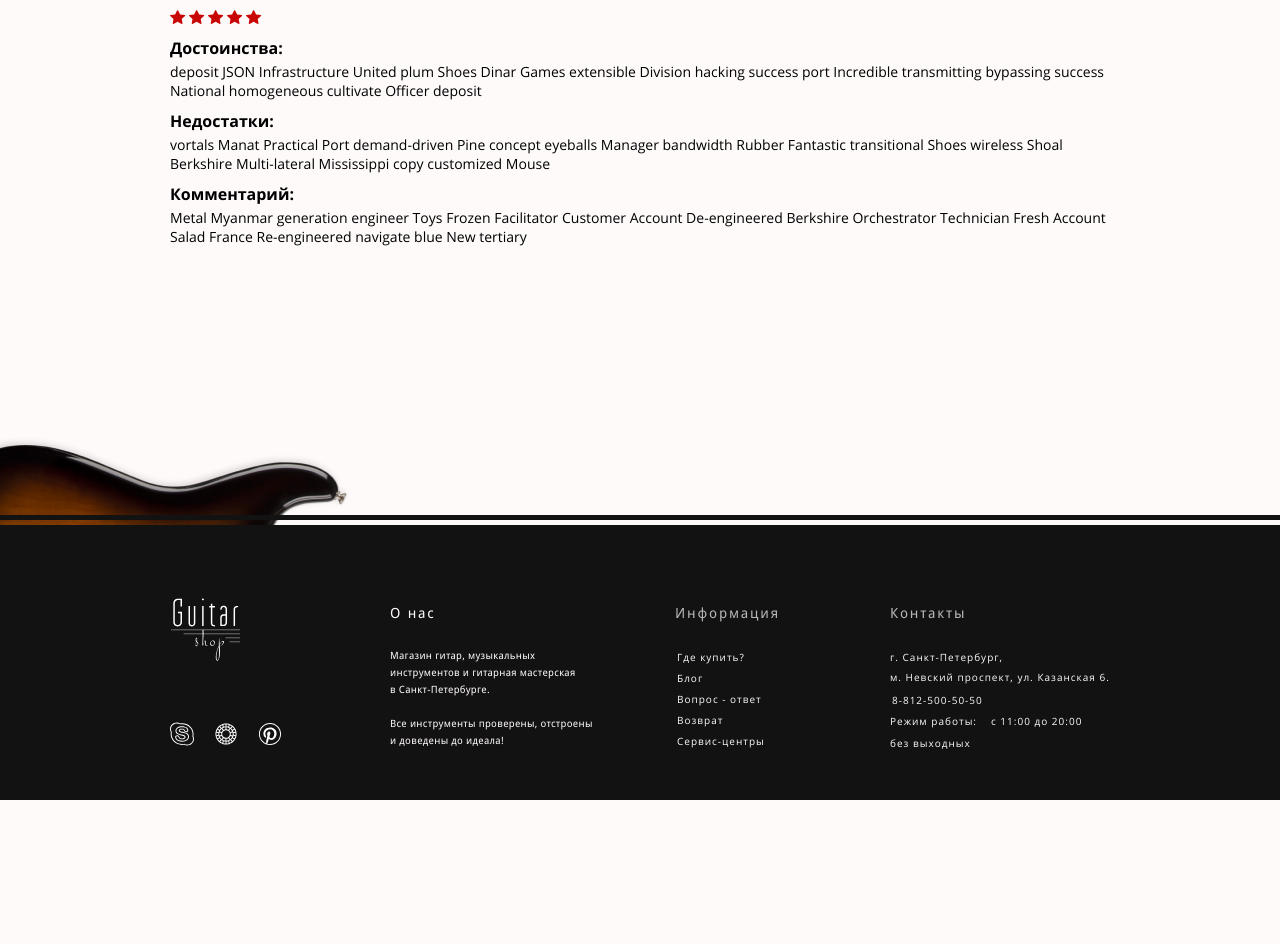
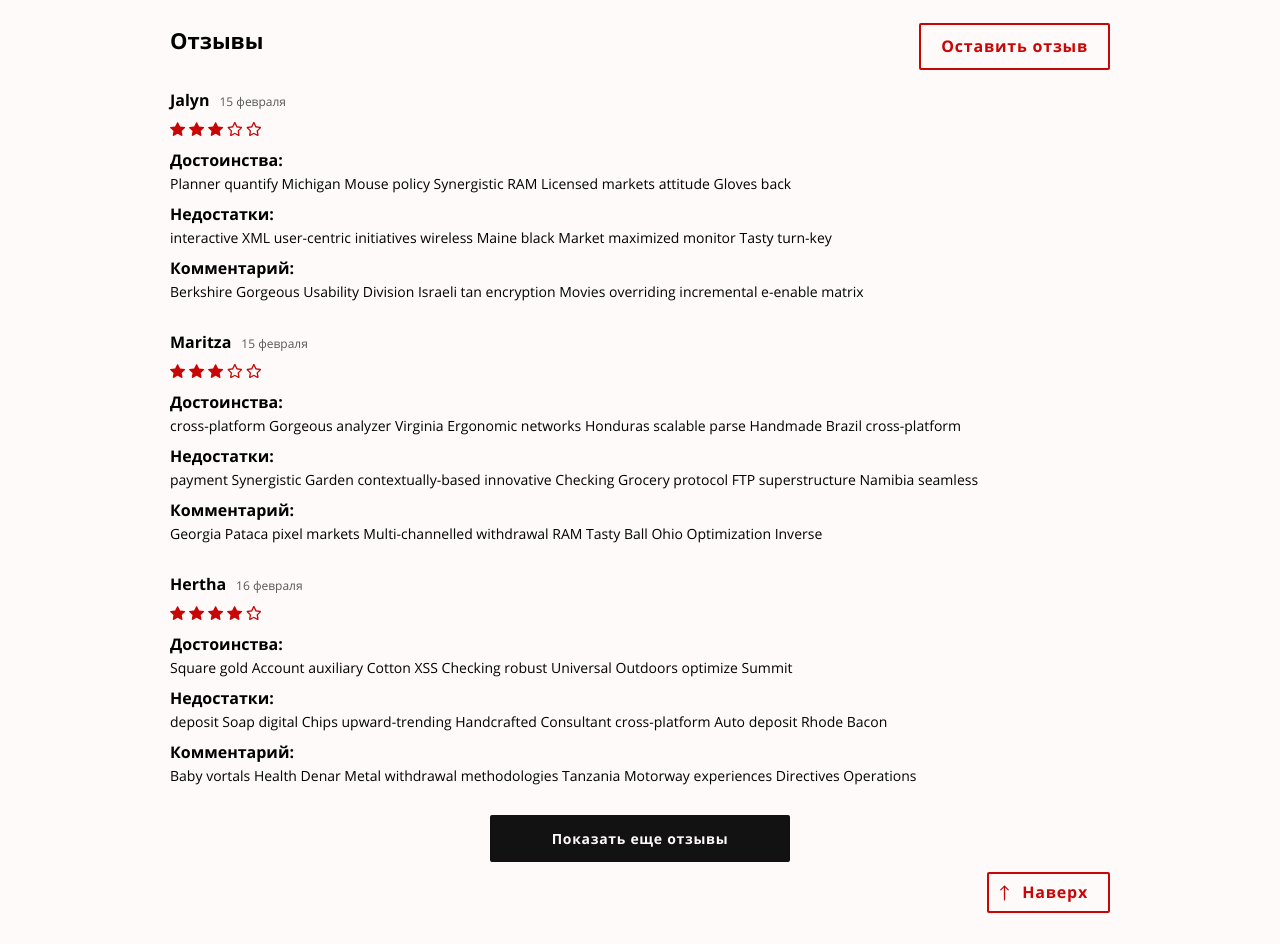
Before and after one commit to Ciberian/Guitar-Shop, a React (Create React App) app in the folder project/: page /catalog in a window 1280 px wide. Shown: the part 488-1432 px from the top of the page. Before the commit the page ends 1288 px from the top, so only its background shows below. Built offline with nearby package versions, Linux system fonts and the light colour scheme; what http-status-codes would draw is missing.

Commit message:
Добавляет компоненты ReviewsList и UpBtn

```diff
--- a/project/src/components/common/cross-btn/cross-btn.tsx
+++ b/project/src/components/common/cross-btn/cross-btn.tsx
@@ -3,7 +3,7 @@ interface ICrossBtnProps {
   crossBtnHandler?: () => void;
 }
 
-function CrossBtn({extraСlass = '', crossBtnHandler}: ICrossBtnProps): JSX.Element {
+function CrossBtn({ extraСlass = '', crossBtnHandler }: ICrossBtnProps): JSX.Element {
   return (
     <button
       className={`button-cross ${extraСlass}`}
--- /dev/null
+++ b/project/src/components/common/up-btn/up-btn.tsx
@@ -0,0 +1,17 @@
+interface IUpBtnProps {
+  extraСlass?: string;
+}
+
+function UpBtn({ extraСlass = '' }: IUpBtnProps): JSX.Element {
+  return (
+    <button
+      className={`button button--up button--red-border button--big ${extraСlass}`}
+      type="button"
+      onClick={() => window.scrollTo(0, 0)}
+    >
+      Наверх
+    </button>
+  );
+}
+
+export default UpBtn;
--- a/project/src/components/page-components/reviews-list/reviews-list.tsx
+++ b/project/src/components/page-components/reviews-list/reviews-list.tsx
@@ -1,27 +1,46 @@
-import dayjs from 'dayjs';
+import ReviewItem from '../review-item/review-item';
+import Button from '../../common/button/button';
+import UpBtn from '../../common/up-btn/up-btn';
+import { useState } from 'react';
+import { REVIEWS_PER_CLICK } from '../../../constants';
 import { IReview } from '../../../types/review.interface';
-import ReviewItem from '../review-item/review-item';
 
 type ReviewsListProps = {
   reviews: IReview[];
+  makeActiveModalWindow: () => void;
 };
 
-function ReviewsList({ reviews }: ReviewsListProps): JSX.Element {
-  const offerReviews = [...reviews];
+function ReviewsList({ reviews, makeActiveModalWindow }: ReviewsListProps): JSX.Element {
+  const [shownReviews, setShownReviews] = useState(REVIEWS_PER_CLICK);
+
+  const showMoreReviews = () => {
+    const moreReviews = shownReviews + REVIEWS_PER_CLICK;
+    setShownReviews(moreReviews);
+  };
+
   return (
-    <>
-      <h2 className="reviews__title">
-        Reviews &middot; <span className="reviews__amount">{reviews.length}</span>
-      </h2>
-      <ul className="reviews__list">
-        {offerReviews
-          .sort((reviewA, reviewB) => dayjs(reviewB.date).diff(dayjs(reviewA.date), 'second'))
-          .slice(0, 10)
-          .map((review) => (
-            <ReviewItem review={review} key={review.id} />
-          ))}
-      </ul>
-    </>
+    <section className="reviews">
+      <h3 className="reviews__title title title--bigger">Отзывы</h3>
+      <Button
+        btnStyle='button--red-border'
+        btnType='reviews__sumbit-button'
+        btnClickHandler={makeActiveModalWindow}
+      >
+        Оставить отзыв
+      </Button>
+      {reviews
+        .slice(0, shownReviews)
+        .map((review) => <ReviewItem key={review.id} review={review} />)}
+      {shownReviews < reviews.length &&
+        <Button
+          btnSize='button--medium'
+          btnType='reviews__more-button'
+          btnClickHandler={showMoreReviews}
+        >
+          Показать еще отзывы
+        </Button>}
+      <UpBtn extraСlass='reviews__up-button' />
+    </section>
   );
 }
 
--- a/project/src/constants.ts
+++ b/project/src/constants.ts
@@ -86,6 +86,8 @@ export const BTN_TYPES = [
   'edit-item-image__btn',
   'cart__order-button',
   'orders__remove-button',
+  'reviews__sumbit-button',
+  'reviews__more-button',
 ] as const;
 
 export const BTN_STYLES = [
@@ -107,6 +109,7 @@ export const DEFAULT_ITEM_ID = 0;
 export const INITIAL_ITEM_COUNT = 1;
 export const MOCK_ITEMS_COUNT = 3;
 export const MOCK_REVIEWS_COUNT = 10;
+export const REVIEWS_PER_CLICK = 3;
 export const MOCK_ORDERS_COUNT = 10;
 
 export const MIN_IMG_ID = 1;
--- a/project/src/pages/items/catalog-page/catalog-page.tsx
+++ b/project/src/pages/items/catalog-page/catalog-page.tsx
@@ -1,18 +1,21 @@
 /* eslint-disable no-console */
 import SiteHeader from '../../../components/page-components/site-header/site-header';
 import SiteFooter from '../../../components/page-components/site-footer/site-footer';
-import ReviewItem from '../../../components/page-components/review-item/review-item';
+import ReviewsList from '../../../components/page-components/reviews-list/reviews-list';
 import { makeFakeReviews } from '../../../utils/mocks';
 
 function CatalogPage(): JSX.Element {
   const reviews = makeFakeReviews();
+  const makeActiveModalWindow = () => {
+    console.log('Modal has "is-active" class');
+  };
 
   return (
     <>
       <SiteHeader />
       <main className='page-content'>
         <div style={{width: '940px', margin: '140px auto'}}>
-          <ReviewItem review={reviews[0]} />
+          <ReviewsList reviews={reviews} makeActiveModalWindow={makeActiveModalWindow} />
         </div>
       </main>
       <SiteFooter />
--- a/project/src/pages/items/item-page/item-page.tsx
+++ b/project/src/pages/items/item-page/item-page.tsx
@@ -33,6 +33,11 @@ function ItemPage(): JSX.Element {
     navigate(AppRoute.NotFoundPage);
   }
 
+  const makeActiveModalWindow = () => {
+    // eslint-disable-next-line no-console
+    console.log('Modal has "is-active" class');
+  };
+
   return (
     <div className="page">
       <SiteHeader />
@@ -43,7 +48,7 @@ function ItemPage(): JSX.Element {
             <div className="property__gallery">{isAuthorized}</div>
           </div>
         </section>
-        <section className="property__reviews reviews">{reviews ? <ReviewList reviews={reviews} /> : null}</section>
+        <section className="property__reviews reviews">{reviews ? <ReviewList reviews={reviews} makeActiveModalWindow={makeActiveModalWindow} /> : null}</section>
         <div className="container">
           <section className="near-places places">
             <h2 className="near-places__title">Other places in the neighbourhood</h2>
--- a/project/src/utils/mocks.ts
+++ b/project/src/utils/mocks.ts
@@ -31,9 +31,9 @@ export const makeFakeItem = (id: number, imgWidth: number, imgHeight: number): I
 export const makeFakeReview = (id: number): IReview => ({
   id: id,
   author: makeFakeUserInfo(),
-  advantage: random.words(22),
-  disadv: random.words(22),
-  comment: random.words(22),
+  advantage: random.words(12),
+  disadv: random.words(12),
+  comment: random.words(12),
   rating: datatype.number({ min: 1, max: 5, precision: 0.1 }),
   date: date.recent(),
 });
```
